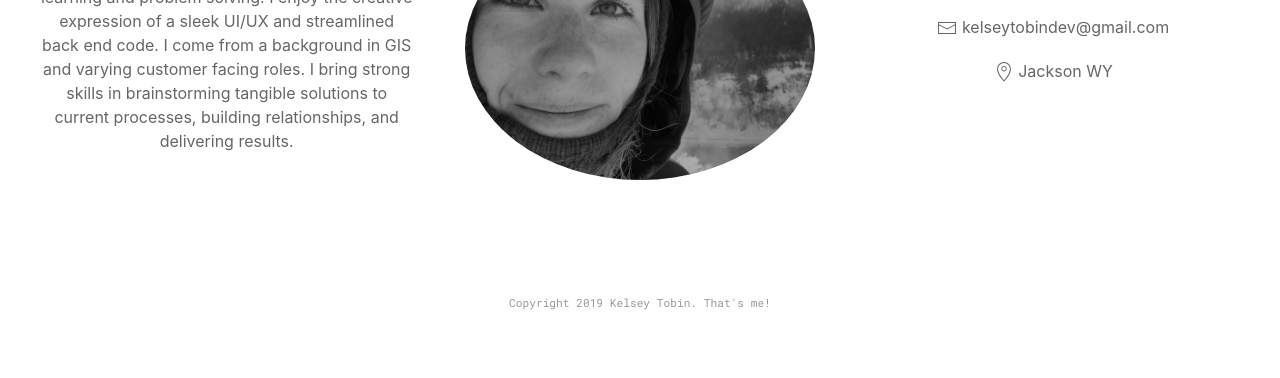
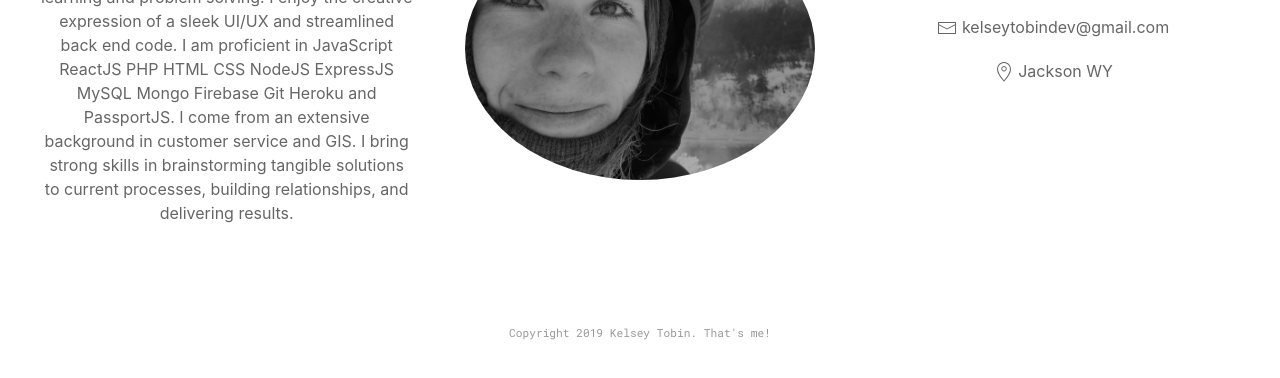
Before and after one commit to kelseytobin/Bootstrap-Portfolio, a plain HTML site: page index.html in a window 1280 px wide. Shown: the part 3600-3978 px from the top of the page. Before the commit the page ends 3951 px from the top, so only its background shows below. Drawn offline with nearby package versions, Linux system fonts and the light colour scheme.

Commit message:
added skills to about me

```diff
--- a/index.html
+++ b/index.html
@@ -232,8 +232,9 @@
                     <br>
                     <p>
                     I am a full stack developer with a thirst for learning and problem solving.
-                    I enjoy the creative expression of a sleek UI/UX and streamlined back end code.
-                    I come from a background in GIS and varying customer facing roles. I bring strong skills in brainstorming
+                    I enjoy the creative expression of a sleek UI/UX and streamlined back end code. I am proficient in JavaScript ReactJS PHP HTML CSS
+                    NodeJS ExpressJS MySQL Mongo Firebase Git Heroku and PassportJS.
+                    I come from an extensive background in customer service and GIS. I bring strong skills in brainstorming
                     tangible solutions to current processes, building relationships, and delivering results.
                     </p>
                 </div>
```
